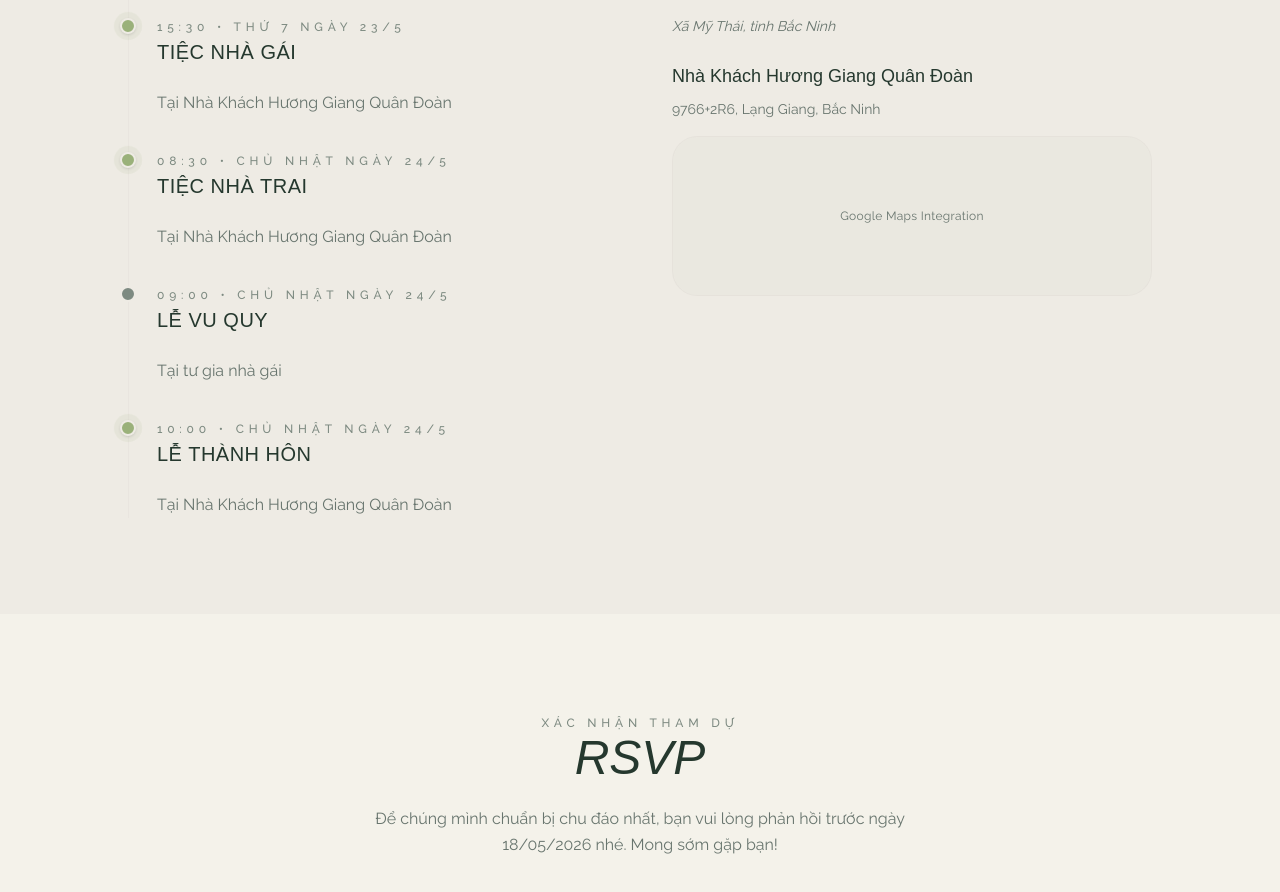
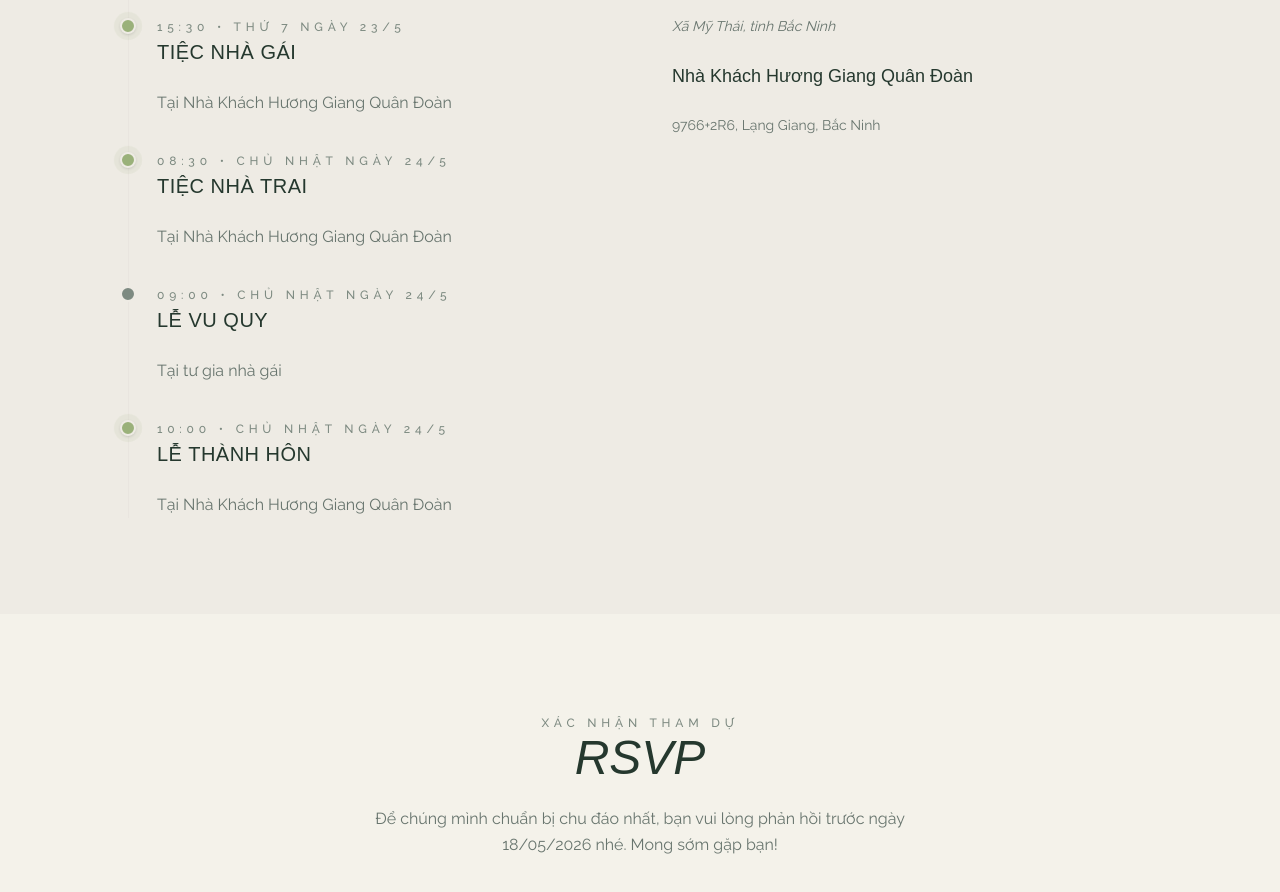
Before and after one commit to thanghq99/wedding, a Next.js app: page / in a window 1280 px wide. Shown: the part 2420-3312 px from the top of the page. Built offline with nearby package versions, Linux system fonts and the light colour scheme; no server answers; a web font is replaced by a local one.

Commit message:
feat: temporary hide google embeded map

```diff
--- a/features/home/ceremony.tsx
+++ b/features/home/ceremony.tsx
@@ -113,9 +113,9 @@ export function CeremonySection() {
                 <p className="text-muted-foreground text-sm">
                   9766+2R6, Lạng Giang, Bắc Ninh
                 </p>
-                <div className="mt-4 flex h-40 w-full items-center justify-center rounded-2xl border border-stone-gray/20 bg-stone-gray/10">
+                {/* <div className="mt-4 flex h-40 w-full items-center justify-center rounded-2xl border border-stone-gray/20 bg-stone-gray/10">
                   <p className="muted text-xs">Google Maps Integration</p>
-                </div>
+                </div> */}
               </div>
             </div>
           </motion.div>
```
